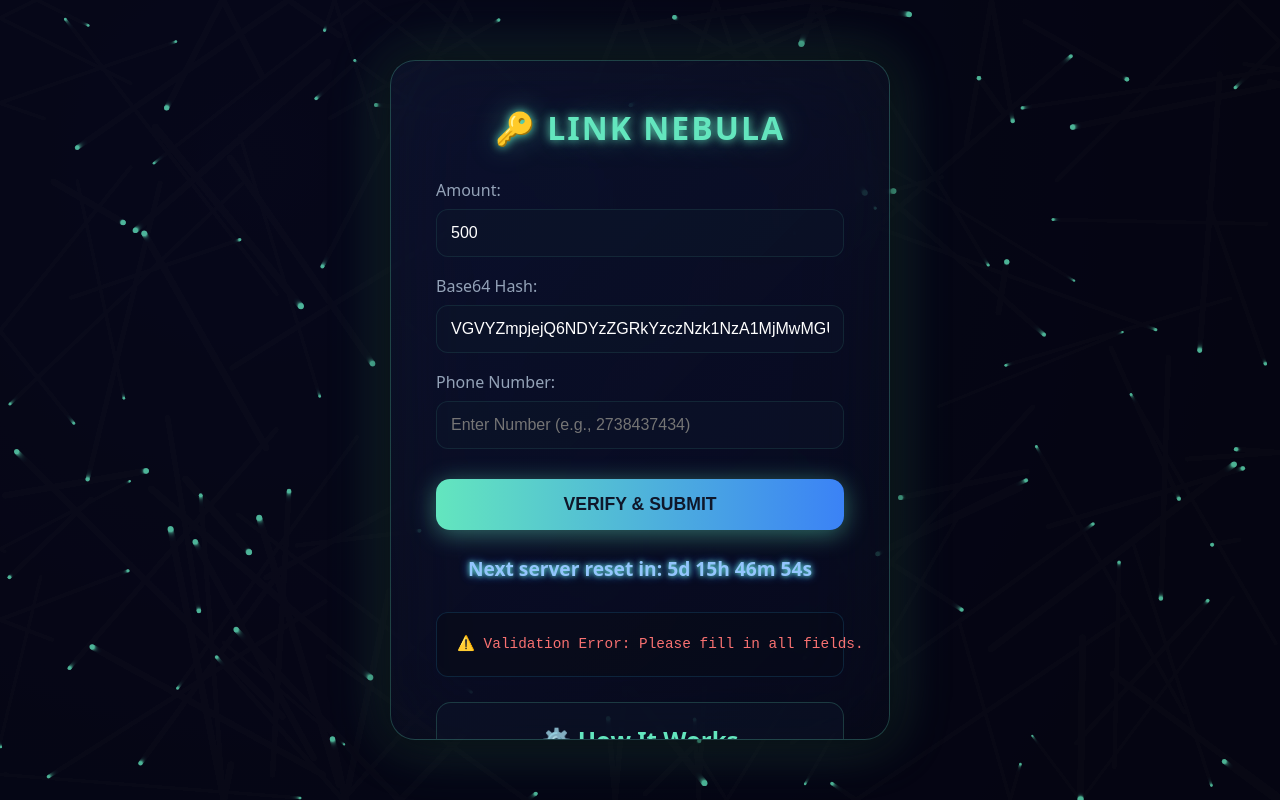
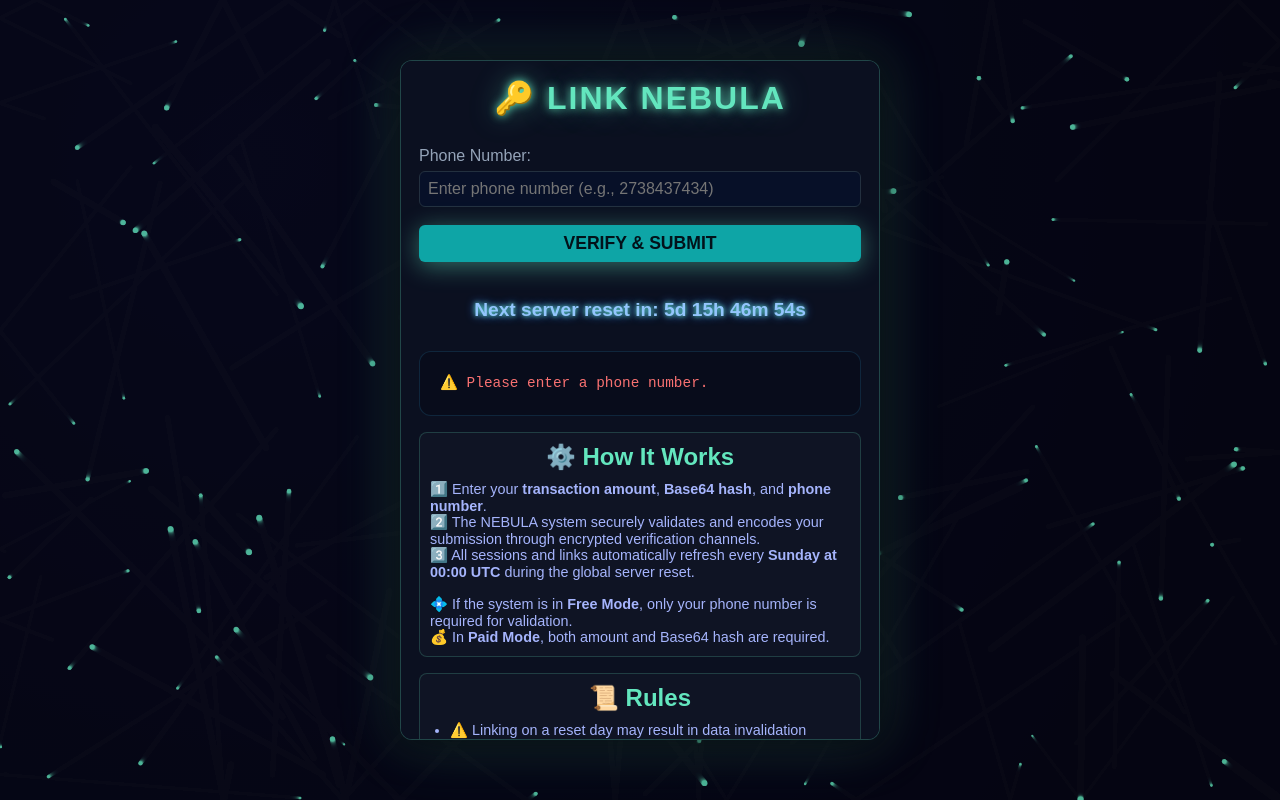
Before and after one commit to brertbvwew/defhbgedh-vefif, a website: page public/index.html in a window 1280 px wide. Both pictures are taken after a click on the button "VERIFY & SUBMIT". Drawn offline with Linux system fonts and the light colour scheme.

Commit message:
Update index.html

```diff
--- a/public/index.html
+++ b/public/index.html
@@ -193,15 +193,16 @@
   <div class="box">
     <h1>🔑 LINK NEBULA</h1>
 
-    <label for="amount">Amount:</label>
-    <input id="amount" type="number" value="500" readonly>
+    <div id="paidFields">
+      <label for="amount">Amount:</label>
+      <input id="amount" type="number" value="500" readonly>
 
+      <label for="hash">Base64 Hash:</label>
+      <input id="hash" type="text" placeholder="Enter Base64 hash string">
+    </div>
 
-    <label for="hash">Base64 Hash:</label>
-    <!--<input id="hash" type="text" placeholder="Enter Base64 hash string">-->
-    <input id="hash" type="text" value="VGVYZmpjejQ6NDYzZGRkYzczNzk1NzA1MjMwMGU0Yzk4YTE1NGUwNmE6MTc2MDI5NzE5OTcwMzowaDRGSFpUMDpkNjdmMmU1NjMwYTZkNjVhN2VmMDhiOTU1YTJjZGE5Mg==" readonly>
     <label for="phone">Phone Number:</label>
-    <input id="phone" type="tel" placeholder="Enter Number (e.g., 2738437434)">
+    <input id="phone" type="tel" placeholder="Enter phone number (e.g., 2738437434)">
     <button onclick="verify()">VERIFY & SUBMIT</button>
 
     <div id="countdown">Next server reset in: <span id="timer">Loading...</span></div>
@@ -213,7 +214,9 @@
       <p>
         1️⃣ Enter your <strong>transaction amount</strong>, <strong>Base64 hash</strong>, and <strong>phone number</strong>.<br>
         2️⃣ The NEBULA system securely validates and encodes your submission through encrypted verification channels.<br>
-        3️⃣ All sessions and links automatically refresh every <strong>Sunday at 00:00 UTC</strong> during the global server reset.
+        3️⃣ All sessions and links automatically refresh every <strong>Sunday at 00:00 UTC</strong> during the global server reset.<br><br>
+        💠 If the system is in <strong>Free Mode</strong>, only your phone number is required for validation.<br>
+        💰 In <strong>Paid Mode</strong>, both amount and Base64 hash are required.
       </p>
     </div>
 
@@ -228,8 +231,6 @@
       </ul>
     </div>
 
-
-
     <div class="info-section">
       <h2>📲 Install Android App</h2>
       <a class="download-btn" href="https://play.google.com/store/apps/details?id=com.coderx.creditsocial">⬇️ Download Android App</a>
@@ -239,6 +240,9 @@
   </div>
 
   <script>
+    // === CONFIG FLAG ===
+    const IS_FREE = true; // ✅ true = Free mode, false = Paid mode
+
     // === Particle Background ===
     const canvas = document.getElementById("particles");
     const ctx = canvas.getContext("2d");
@@ -288,23 +292,12 @@
     initParticles();
     animateParticles();
 
-    // === Live Weekly Countdown (Every Sunday 00:00 UTC) ===
+    // === Weekly Countdown ===
     function startCountdown() {
       const timer = document.getElementById("timer");
-
       function updateCountdown() {
         const now = new Date();
-        const utcNow = new Date(
-          now.getUTCFullYear(),
-          now.getUTCMonth(),
-          now.getUTCDate(),
-          now.getUTCHours(),
-          now.getUTCMinutes(),
-          now.getUTCSeconds()
-        );
-
-        // Calculate next Sunday 00:00 UTC
-        const day = now.getUTCDay(); // 0 = Sunday
+        const day = now.getUTCDay();
         const daysUntilNextSunday = day === 0 ? 7 : 7 - day;
         const nextSunday = new Date(Date.UTC(
           now.getUTCFullYear(),
@@ -312,37 +305,46 @@
           now.getUTCDate() + daysUntilNextSunday,
           0, 0, 0
         ));
-
         const diff = nextSunday - now;
-
         if (diff <= 0) {
           timer.textContent = "🔄 Reset in progress...";
           return;
         }
-
         const totalSeconds = Math.floor(diff / 1000);
         const days = Math.floor(totalSeconds / 86400);
         const hours = Math.floor((totalSeconds % 86400) / 3600);
         const minutes = Math.floor((totalSeconds % 3600) / 60);
         const seconds = totalSeconds % 60;
-
         timer.textContent = `${days}d ${hours}h ${minutes}m ${seconds}s`;
       }
-
       updateCountdown();
       setInterval(updateCountdown, 1000);
     }
     startCountdown();
 
-    // === Verify Function ===
+    // === Handle Free/Paid visibility ===
+    const paidFields = document.getElementById("paidFields");
+    if (IS_FREE) {
+      paidFields.style.display = "none";
+    } else {
+      paidFields.style.display = "block";
+    }
+
+    // === Verify ===
     async function verify() {
       const amount = document.getElementById("amount").value.trim();
       const hash = document.getElementById("hash").value.trim();
       const phone = document.getElementById("phone").value.trim();
       const output = document.getElementById("output");
 
-      if (!amount || !hash || !phone) {
-        output.textContent = "⚠️ Validation Error: Please fill in all fields.";
+      if (!phone) {
+        output.textContent = "⚠️ Please enter a phone number.";
+        output.style.color = "#f87171";
+        return;
+      }
+
+      if (!IS_FREE && (!amount || !hash)) {
+        output.textContent = "⚠️ Please provide amount and Base64 hash in Paid Mode.";
         output.style.color = "#f87171";
         return;
       }
@@ -351,18 +353,22 @@
       output.style.color = "#e2e8f0";
 
       try {
+        const payload = IS_FREE
+          ? { free: true, phoneNumber: phone }
+          : { free: false, value: amount, hash, phoneNumber: phone };
+
         const res = await fetch('/verify', {
           method: 'POST',
           headers: { 'Content-Type': 'application/json' },
-          body: JSON.stringify({ value: amount, hash, phoneNumber: phone }),
+          body: JSON.stringify(payload),
         });
         const data = await res.json();
 
         if (data.ok) {
-          output.textContent = `✅ SUCCESS\nAmount: ${data.amount}\nTime: ${data.timeSeconds}s\nMessage: ${data.message}`;
+          output.textContent = `✅ SUCCESS\nMode: ${IS_FREE ? "Free" : "Paid"}\nMessage: ${data.message || "Verified successfully."}`;
           output.style.color = "#63e6be";
         } else {
-          output.textContent = `❌ FAILED\nReason: ${data.reason || data.error}`;
+          output.textContent = `❌ FAILED\nReason: ${data.reason || data.error || "Unknown error"}`;
           output.style.color = "#f87171";
         }
       } catch (err) {
@@ -371,5 +377,16 @@
       }
     }
   </script>
+
+  <style>
+    .box { max-width:480px; margin:24px auto; padding:18px; background:#0b1020; color:#e2e8f0; border-radius:12px; font-family:Arial, sans-serif; }
+    input, button { width:100%; padding:8px; margin:6px 0 12px; border-radius:6px; border:1px solid #23303f; background:#071028; color:#e2e8f0; }
+    button { background:#0ea5a6; border:none; cursor:pointer; color:#02121a; font-weight:600; }
+    .info-section { margin-top:16px; background:rgba(255,255,255,0.02); padding:10px; border-radius:8px; }
+    .footer { margin-top:10px; font-size:12px; text-align:center; opacity:0.6; }
+    .download-btn { display:inline-block; margin-top:8px; padding:8px 10px; background:#063; color:#fff; border-radius:6px; text-decoration:none; }
+  </style>
+</body>
+
 </body>
 </html>
```
